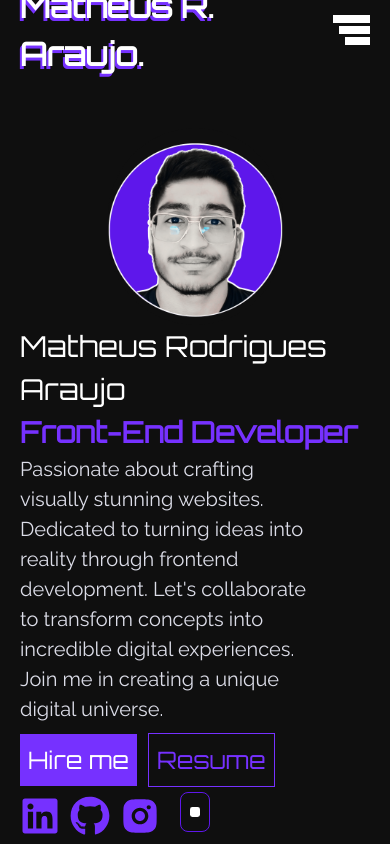
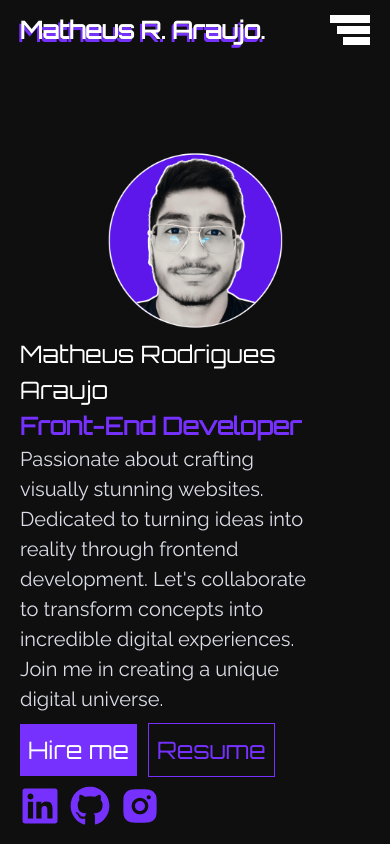
Before and after one commit to Matheus-Rodrigues-Araujo/portfolio, a Next.js app in the folder portfolio-app/: page / in a window 390 px wide. Shown: the top 844 px of the page. Built offline with nearby package versions, Linux system fonts and the light colour scheme.

Commit message:
header updated

```diff
--- a/portfolio-app/components/scrollMouse.tsx
+++ b/portfolio-app/components/scrollMouse.tsx
@@ -1,6 +1,6 @@
 export default function MouseAnimation(){
     return (
-        <div className="scroll-mouse">
+        <div className="opacity-0 md:opacity-100 scroll-mouse">
             <div></div>
         </div>
     )
--- a/portfolio-app/sections/introduction.tsx
+++ b/portfolio-app/sections/introduction.tsx
@@ -9,7 +9,7 @@ export default function Introduction() {
   return (
     <section className="section w-full bg-light-dark justify-center items-start introduction flex flex-col-reverse xl:flex-row lg:items-center py-40 lg:py-0 ">
       <div className="flex flex-col">
-        <h1 className="font-orbitron text-white text-[7.2rem] md:text-[10rem] lg:text-[12rem]">
+        <h1 className="font-orbitron text-white text-[6rem] md:text-[10rem] lg:text-[12rem]">
           Matheus Rodrigues Araujo <br />
           <span className="position text-purple font-bold" id="position">
             Front-End Developer
--- a/portfolio-app/src/app/globals.css
+++ b/portfolio-app/src/app/globals.css
@@ -184,3 +184,7 @@ footer {
     padding-inline: calc(var(--space) * 4);
   }
 }
+
+@media screen and (max-width: 4000px){
+
+}
--- a/portfolio-app/styles/header.css
+++ b/portfolio-app/styles/header.css
@@ -74,3 +74,18 @@ nav .item:hover{
   }
 
 }
+
+@media screen and (max-width: 430px){
+  .brand {
+    font-size: 6rem;
+    color: white;
+    font-weight:700;
+    transition: .2s ease-in-out;
+    text-shadow: -2px 3px 0px var(--purple);
+  }
+
+  nav .brand:hover {
+    text-shadow: -2px 4px 0px var(--purple);
+    font-size: 6.2rem;
+  }
+}
```
